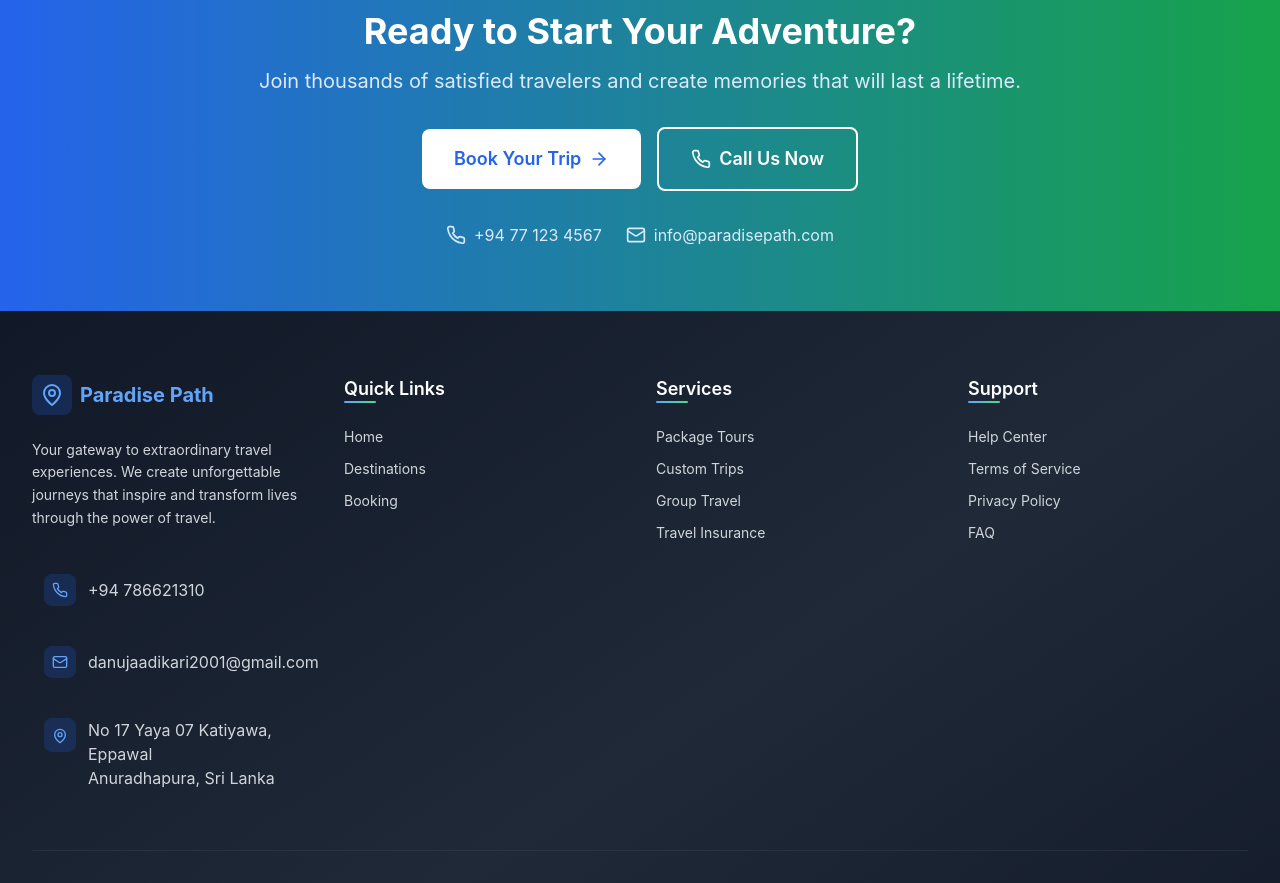
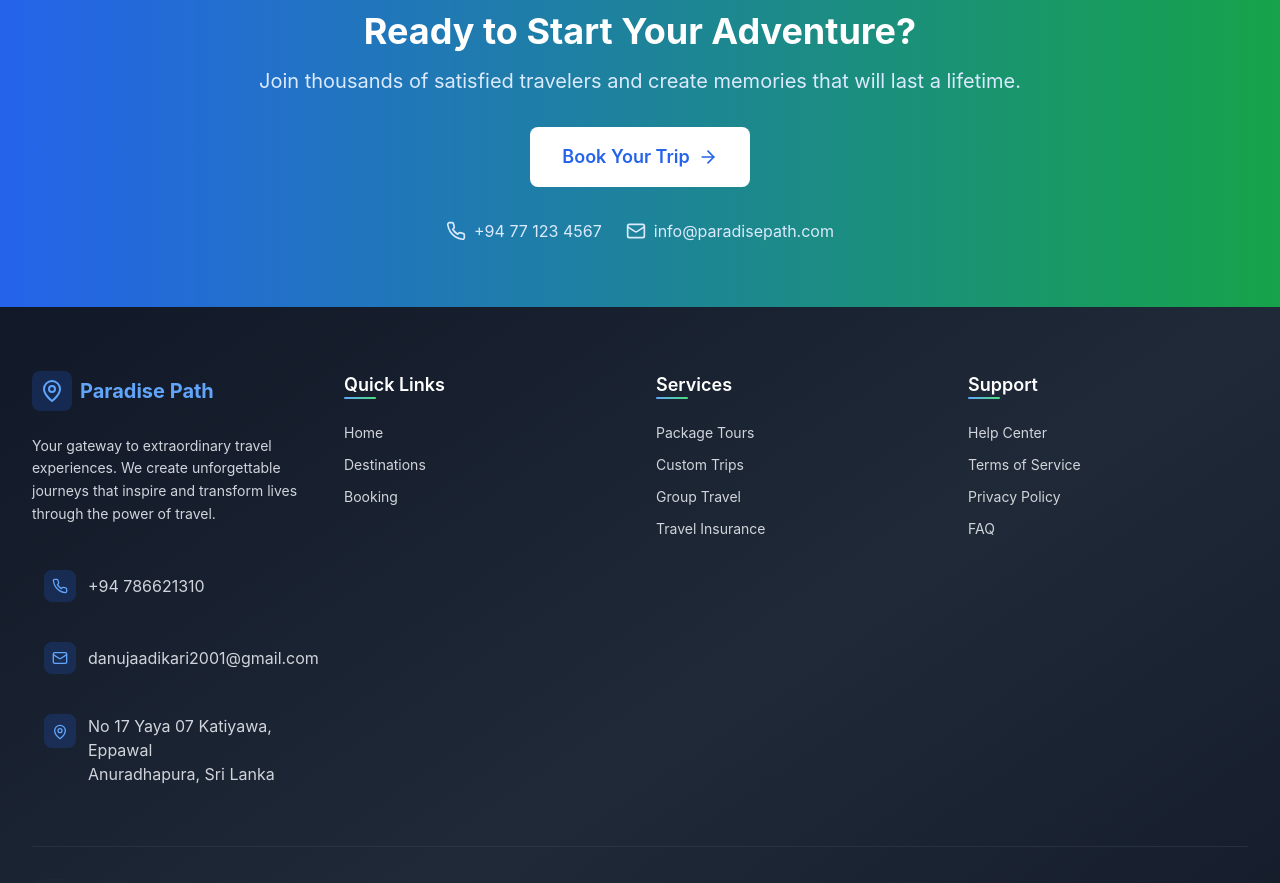
Before and after one commit to danujaadikari/ParadisePath, a React (Create React App) app: page / in a window 1280 px wide. Shown: the part 3660-4543 px from the top of the page. Built offline with nearby package versions, Linux system fonts and the light colour scheme; the HTML template or start-up script is replaced by a standard one.

Commit message:
Remove 'Call Us Now' link from Home component

```diff
--- a/src/pages/Home.js
+++ b/src/pages/Home.js
@@ -290,14 +290,6 @@ const Home = () => {
               <span>Book Your Trip</span>
               <ArrowRight className="h-5 w-5" />
             </Link>
-
-            <Link
-              to="/contact"
-              className="border-2 border-white text-white hover:bg-white hover:text-primary-600 px-8 py-4 rounded-lg font-semibold text-lg transition-all duration-200 flex items-center space-x-2"
-            >
-              <Phone className="h-5 w-5" />
-              <span>Call Us Now</span>
-            </Link>
           </div>
 
           <div className="mt-8 flex items-center justify-center space-x-6 text-blue-100">
```
